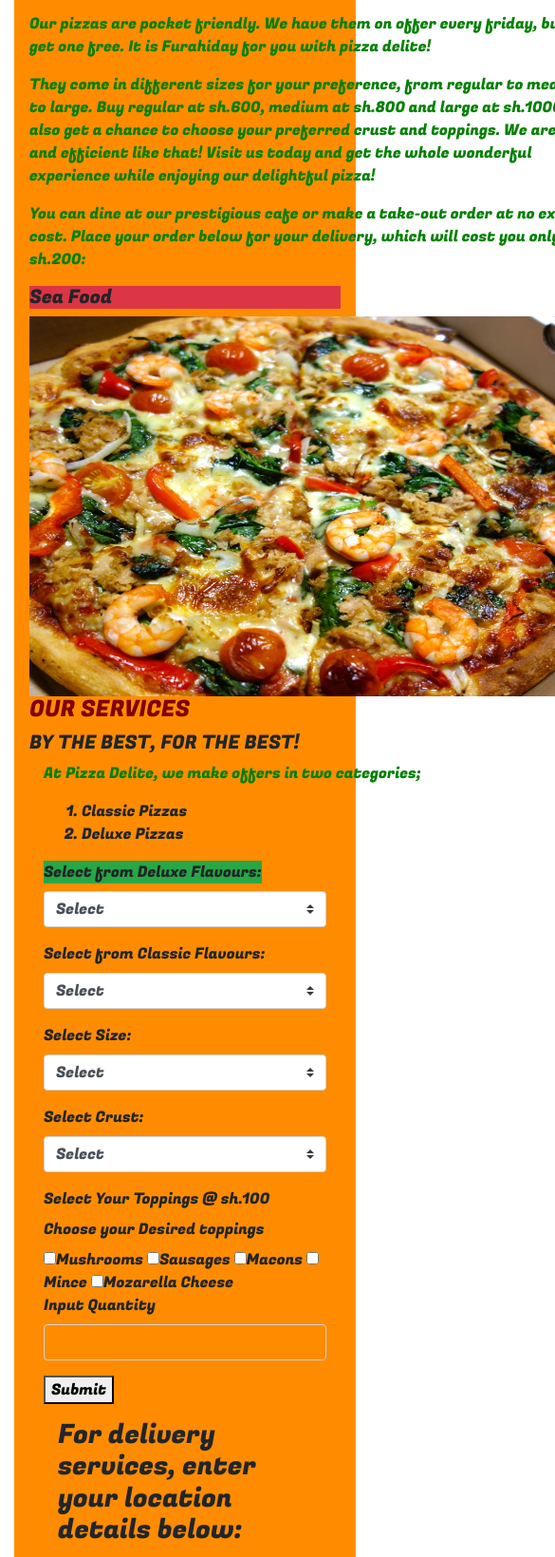
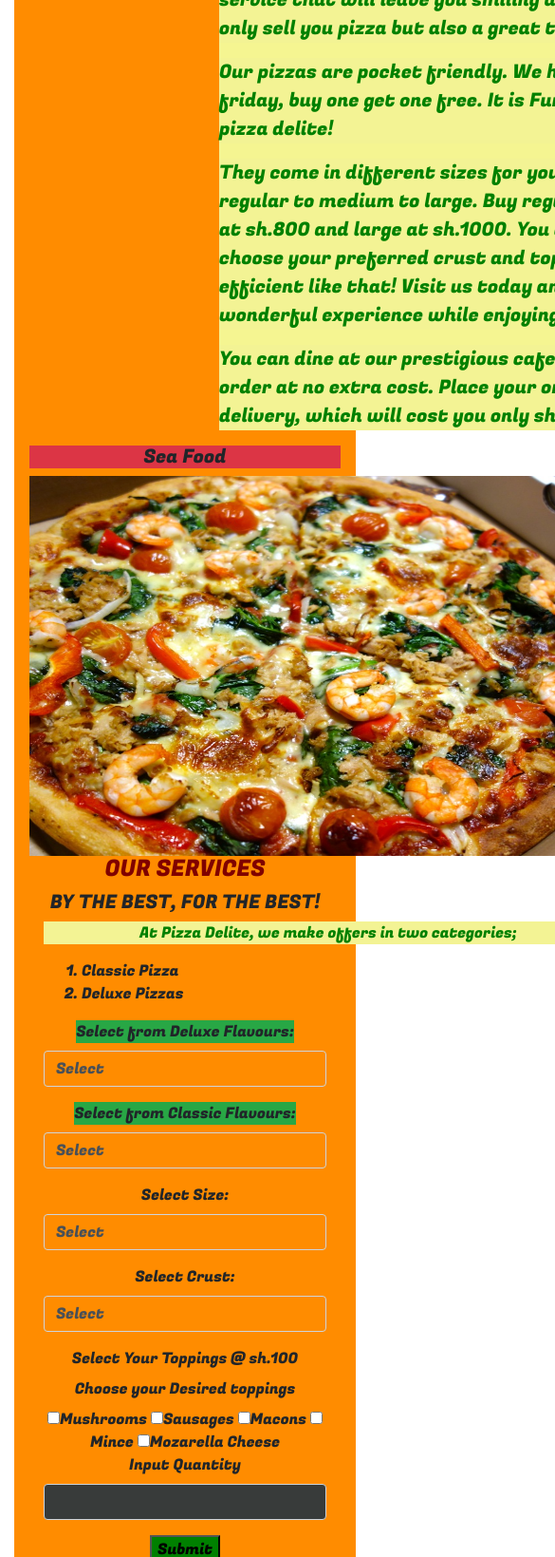
Before and after one commit to millywayne/Pizza-Delight, a plain HTML site: page index.html in a window 390 px wide. Shown: the part 361-2000 px from the top of the page at 95% size, 585 px wide, since content can reach past the window. Drawn offline with nearby package versions, Linux system fonts and the light colour scheme; files that its build step writes are made by us from their sources.

Commit message:
changes in styling

```diff
--- a/index.html
+++ b/index.html
@@ -25,16 +25,22 @@
         </div>
       </div>
       <h4 id="about-us">ABOUT US</h4>
+      <div class="about">
         <P>Our aim and goal is to make your pizza experience memorable. Pizza Delite has friendly and great customer
-        service that will leave you smiling and satisfied. We not only sell you pizza but also a great time with us!</P>
+          service that will leave you smiling and satisfied. We not only sell you pizza but also a great time with us!
+        </P>
         <p>Our pizzas are pocket friendly. We have them on offer every friday, buy one get one free. It is Furahiday for
           you with pizza delite!</p>
         <p>They come in different sizes for your preference, from regular to medium to large. Buy regular at sh.600,
-        medium at sh.800 and large at sh.1000. You also get a chance to choose your preferred crust and toppings. We are
-        good and efficient like that! Visit us today and get the whole wonderful experience while enjoying our delightful
+          medium at sh.800 and large at sh.1000. You also get a chance to choose your preferred crust and toppings. We
+          are
+          good and efficient like that! Visit us today and get the whole wonderful experience while enjoying our
+          delightful
           pizza!</p>
-      <p>You can dine at our prestigious cafe or make a take-out order at no extra cost. Place your order below for your
+        <p>You can dine at our prestigious cafe or make a take-out order at no extra cost. Place your order below for
+          your
           delivery, which will cost you only sh.200:</p>
+      </div>
       <div class="slideshow-container">
         <div class="mySlides">
           <h5 class="bg-danger">Margarita</h5>
@@ -64,8 +70,6 @@
           <h5 class="bg-danger">Spicy Peri-Peri</h5>
           <img src="images/spicy peri peri.jpg" width="700px" height="400px"></a>
         </div>
-        <h4>OUR SERVICES</h4>
-        <h5>BY THE BEST, FOR THE BEST!</h5>
       </div>
       <div style="text-align:center">
         <span class="dot"></span>
@@ -101,13 +105,16 @@
       <div class="container">
         <div class="form-group row">
           <form class="col-sm-6">
+            <h4>OUR SERVICES</h4>
+            <h5>BY THE BEST, FOR THE BEST!</h5>
             <p>At Pizza Delite, we make offers in two categories;</p>
             <ol>
-              <li>Classic Pizzas</li>
-              <li>Deluxe Pizzas</li>
+              <h7><li>Classic Pizza</li></h7>
+              <h7><li>Deluxe Pizzas</li></h7>
             </ol>
             <label class="bg-success">Select from Deluxe Flavours:</label>
-            <select class="custom-select custom-select-md mb-3 flavour" required="required">
+            <select class="custom-select custom-select-md mb-3 flavour" required="required"
+              style="background:transparent;">
               <option value="0">Select</option>
               <option value="veg feast">Veg Feast</option>
               <option value="cheese burger">Cheese Burger</option>
@@ -118,8 +125,9 @@
               <option value="roastveg $ feta">Roast Veg $ Feta</option>
               <option value="spicy boerewors">Spicy Boerewors</option>
             </select>
-            <label>Select from Classic Flavours:</label>
-            <select class="custom-select custom-select-md mb-3 flavour" required="required">
+            <label class="bg-success">Select from Classic Flavours:</label>
+            <select class="custom-select custom-select-md mb-3 flavour" required="required"
+              style="background:transparent;">
               <option value="0">Select</option>
               <option value="chicken $ mushroom">Chicken $ Mushroom</option>
               <option value="hawaiian">Hawaiian</option>
@@ -131,14 +139,16 @@
             </select>
 
             <label>Select Size:</label>
-            <select class="custom-select custom-select-md mb-3" id="size" required="required">
+            <select class="custom-select custom-select-md mb-3" id="size" required="required"
+              style="background:transparent;">
               <option value="0">Select</option>
               <option value="1000">Large @ sh.1000</option>
               <option value="800">Medium @ sh.800</option>
               <option value="600">Regular @ sh.600</option>
             </select>
             <label for="crust">Select Crust:</label>
-            <select class="custom-select custom-select-md mb-3" id="crust" required="required">
+            <select class="custom-select custom-select-md mb-3" id="crust" required="required"
+              style="background:transparent;">
               <option value="0">Select</option>
               <option value="250">Crispy @ sh.250</option>
               <option value="200">FlatBread @ sh.200</option>
@@ -153,27 +163,31 @@
             <input value="100" type="checkbox" id="topping">Mince</input>
             <input value="100" type="checkbox" id="topping">Mozarella Cheese</input>
             <label for="">Input Quantity</label>
-            <input class="form-control form-group" type="text" id="numberofpizza"></input>
-            <button name="button" type="submit" id="submit" value="Check-Out" onclick="calctotalPrice()">Submit</button>
+            <input class="form-control form-group" type="text" id="numberofpizza" required="required"
+              style="background:rgb(56, 59, 58);"></input>
+            <button name="button" type="submit" id="submit" value="Check-Out" onclick="calctotalPrice()"
+              style="background: green;">Submit</button>
           </form>
         </div>
         <div class="col-md-6">
           <div id="formlocation">
             <h3>For delivery services, enter your location details below:</h3>
             <form id="delivery">
-              <label for="name">Name</label>
-              <input class="form-control" type="text" name="Name" id="name"  placeholder="Name..."r equired="required"></input>
+              <label for="name"></label>
+              <input class="form-control" type="text" name="Name" id="name" placeholder="Name..."
+                required="required"></input>
               <label for="location"></label>
               <input class="form-control" type="text" id="location" placeholder="Location..."></input>
-              <label for="phonenumber">Phone </label>
+              <label for="phonenumber"></label>
               <input class="form-control" type="tel" placeholder="Number..." id="number"></input> <br>
-              <button type="submit" name="button" id="submit">Submit</button>
+              <button type="submit" name="button" class="submit" style="background: green;">Submit</button>
             </form>
             <div class="col-sm-7">
               <div id="information">
                 <p>Your order is being processed and will be delivered to your doorstep within an hour.</p>
                 <p>Enjoy our delicious pizza, and have a lovely time!</p>
-                <p>NB:Due to the Corona pandemic, we will not be receiving cash. See our other modes of payment below:</p>
+                <p>NB:Due to the Corona pandemic, we will not be receiving cash. See our other modes of payment below:
+                </p>
               </div>
               <div class="Get in touch">
                 <h5>contact us on:</h5>
@@ -195,8 +209,8 @@
                       <i class="fa fa-check-square" aria-hidden="true"></i>
                       <label for="fname">Accepted Cards</label>
                       <div class="icon-container">
-                        <i class="fa fa-cc-visa" style="color:navy;"></i>
-                        <i class="fa fa-cc-mastercard" style="color:red;"></i>
+                        <i class="fa fa-cc-visa" style="color:navy;" width="50px" height="50px">Visa</i>
+                        <i class="fa fa-cc-mastercard" style="color:red;" width="50px" height="50px">Master-card</i>
                         <p>Lipa na M-Pesa available</p>
                         <p>Paybill Number:03032006</p>
                       </div>
--- a/styles.css
+++ b/styles.css
@@ -1,17 +1,20 @@
 @import url('https://fonts.googleapis.com/css2?family=Fugaz+One&display=swap');
 body{
   font-family: 'Fugaz One', cursive;
+  text-align: center;
 
 }
 .title{
   color:aqua;
   font-weight: bolder;
+  background: none;
 }
 .text{
   color: aliceblue;
   font-weight: bold;
   text-align: center;
   font-size: 30px;
+  background: none;
 }
 .jumbotron{
   background-color:darkorange;
@@ -19,6 +22,8 @@ body{
 p{
   color: green;
   width: 600px;
+  background-color: rgb(243, 243, 148);
+  box-sizing: border-box;
 
 
 }
@@ -93,11 +98,38 @@ input[type=name],input[type=tel],#comment{
   -ms-text-justify: distribute-all-lines;
   text-justify: distribute-all-lines;
 }
-#about-us .content{
-  padding: 65px 50px 85px;
-  width: 100%;
-  background-color:blue;
-  float:right;
-  text-align: justify;
-  overflow-x: hidden;
+.about{
+font-size: 20px;
+margin-left: 200px;
+text-align: left;
+width: 650px;
+background-color: rgb(245, 245, 145);
 }
+.col-md-6{
+  padding-right: 15px;
+  padding-left: 15px;
+  text-align: center;
+  margin-right: auto;
+  margin-left: auto;
+  position: relative;
+  box-sizing: border-box;
+}
+.col-sm-6{
+  padding-right: 15px;
+  padding-left: 15px;
+  text-align: center;
+  margin-right: auto;
+  margin-left: auto;
+  position: relative;
+  vertical-align: middle;
+  box-sizing: border-box;
+}
+.submit{
+  margin-top: 10px;
+}
+ol{
+  background: none;
+}
+h7{
+  text-align: left;
+}
```
Also changed, not shown: 2 other files. Lines whose indentation alone changed are shown as unchanged.
